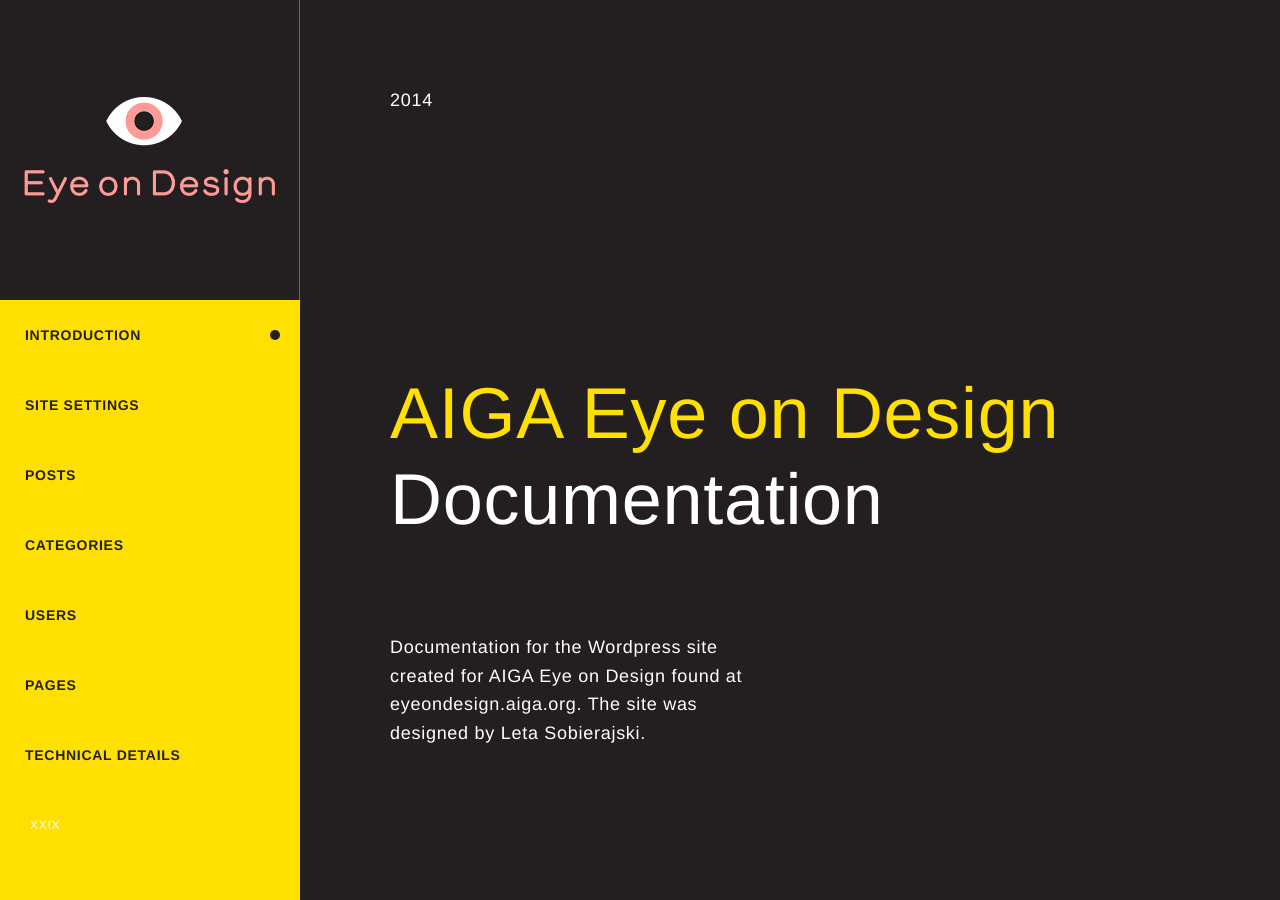
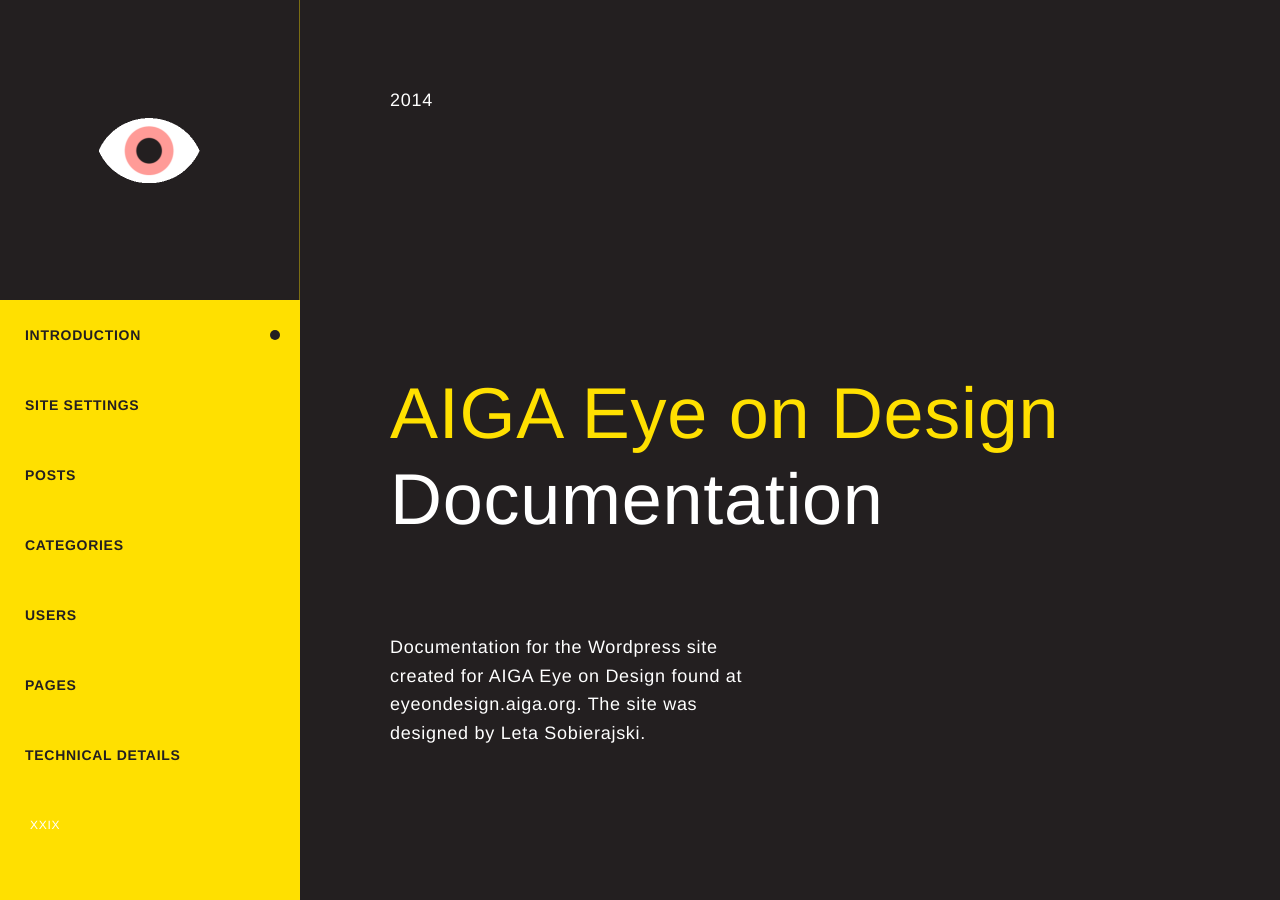
Before and after one commit to aigadesign/aiga-eod-docs, a Jekyll site: the page built from index.html, in a window 1280 px wide and 900 px high. Built offline with Jekyll 4.4.1, drawn with Linux system fonts in a browser that asks for light colours.

Commit message:
Use blinking eye

```diff
--- a/css/main.scss
+++ b/css/main.scss
@@ -318,7 +318,7 @@
 
   .logo {
     @include border-box;
-    background: transparent url('../img/logo-160x160.png') no-repeat center center;
+    background: transparent url('../img/aiga-eye-square.gif') no-repeat center center;
     background-size: 60px 60px;
     float: left;
     height: 80px;
@@ -378,8 +378,8 @@
     .logo {
       @include border-box;
       background-color: $xxix-black;
-      background-image: url('../img/logo-600x600.png');
-      background-size: 300px 300px;
+      background-image: url('../img/aiga-eye-square.gif');
+      background-size: 125px 125px;
       border-right: 1px solid transparentize($xxix-yellow, 0.6);
       float: none;
       height: $sidebar-width;
```
Also changed, not shown: img/aiga-eye-square.gif (added), 1 other file.
